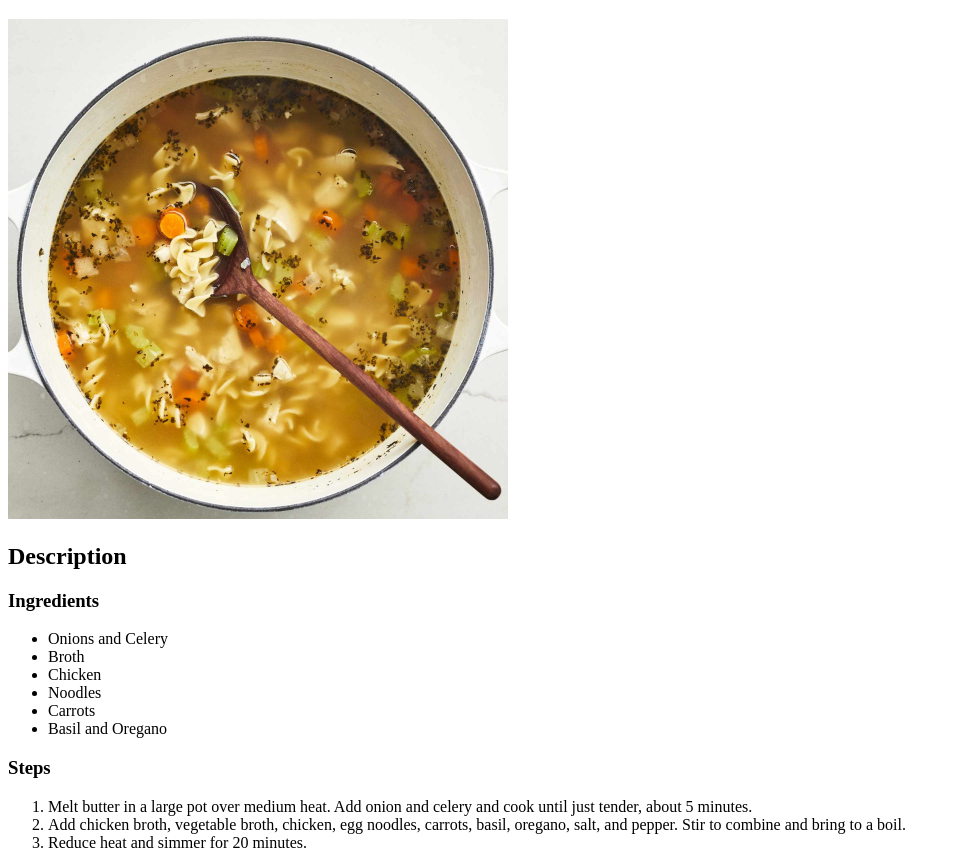
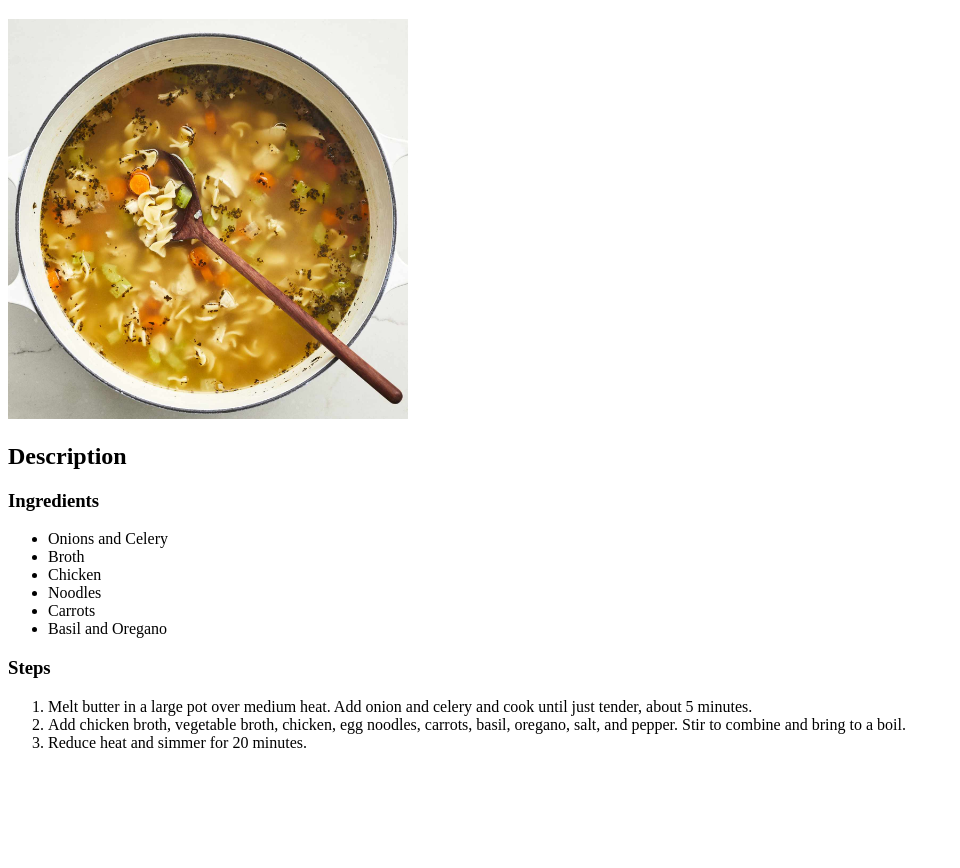
Before and after one commit to alkaline6045/odin-recipes, a plain HTML site: page recipes/noodle-soup.html in a window 1280 px wide. Shown: the part 61-929 px from the top of the page, without its empty margins (0-960 px from the left). After the commit the page ends 829 px from the top, so only its background shows below. Drawn offline with Linux system fonts and the light colour scheme.

Commit message:
Change picture width

```diff
--- a/recipes/noodle-soup.html
+++ b/recipes/noodle-soup.html
@@ -9,7 +9,7 @@
 
 <body>
   <h1>Noodle Soup</h1>
-  <img src="../images/quick-and-easy-chicken-noodle-soup.jpg" alt="Chicken Noodle Soup" width="500">
+  <img src="../images/quick-and-easy-chicken-noodle-soup.jpg" alt="Chicken Noodle Soup" width="400">
   <h2>Description</h2>
   <h3>Ingredients</h3>
   <ul>
```
